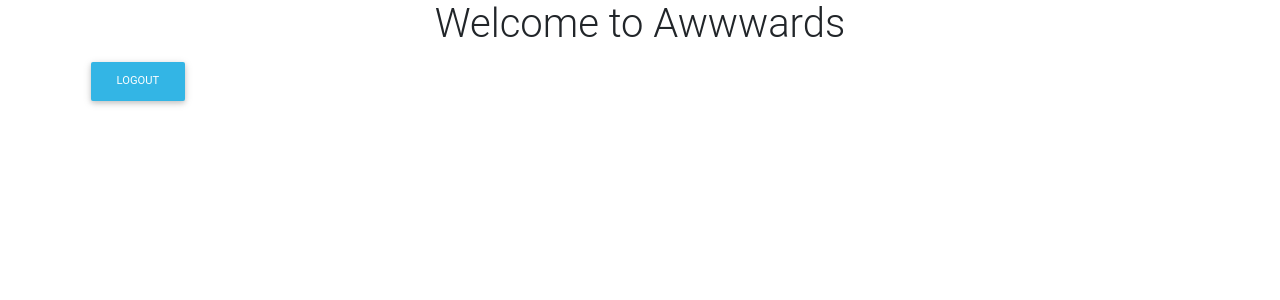
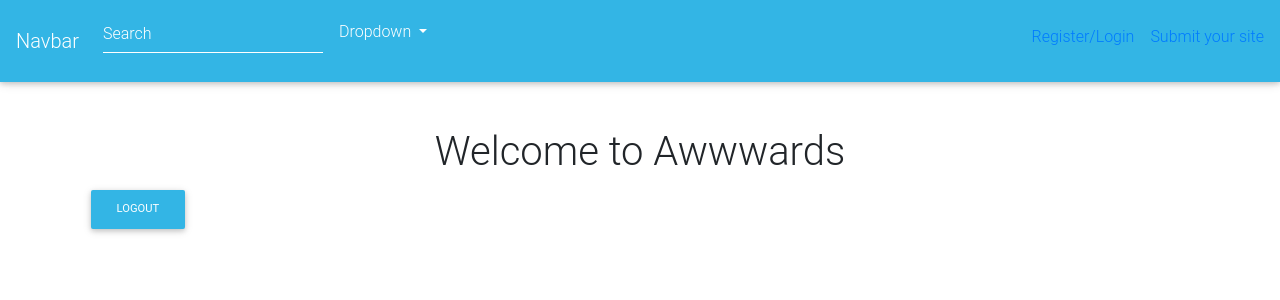
Before and after one commit to kojwangbora/awwards, a Django app: page / in a window 1280 px wide. Shown: the top 300 px of the page. Run offline with Django 4.2, Linux system fonts and the light colour scheme; some libraries are stand-ins or nearby versions.

Commit message:
add navbar for navigation

```diff
--- a/awwwardss/templates/base.html
+++ b/awwwardss/templates/base.html
@@ -11,6 +11,7 @@
     <title>Awwwards</title>
   </head>
   <body>
+      {% include 'navbar.html'%}
     {% block content %}
 
     {% endblock %}
--- a/awwwardss/templates/index.html
+++ b/awwwardss/templates/index.html
@@ -1,8 +1,8 @@
 {% extends 'base.html' %}
 
 {% block content %}
-{% include 'navbar.html' %}
-<div class="container">
+
+<div class="container" style="margin-top: 10%;">
     <h1 class="text-center">Welcome to Awwwards</h1>
     <a href="{% url 'logout' %}" class=" btn btn-md btn-info">Logout</a>
 </div>
--- a/awwwardss/templates/navbar.html
+++ b/awwwardss/templates/navbar.html
@@ -0,0 +1,34 @@
+<nav class="navbar fixed-top navbar-expand-lg navbar-dark scrolling-navbar bg-info">
+    <a class="navbar-brand" href="#">Navbar</a>
+    <button class="navbar-toggler" type="button" data-toggle="collapse" data-target="#navbarSupportedContent"
+      aria-controls="navbarSupportedContent" aria-expanded="false" aria-label="Toggle navigation">
+      <span class="navbar-toggler-icon"></span>
+    </button>
+    <div class="collapse navbar-collapse" id="navbarSupportedContent">
+      <ul class="navbar-nav mr-auto">
+        <li class="nav-item active">
+          <form class="form-inline">
+        <div class="md-form my-0">
+          <input class="form-control mr-sm-2" type="text" placeholder="Search" aria-label="Search">
+        </div>
+      </form>
+        </li>
+        <li class="nav-item dropdown">
+          <a class="nav-link dropdown-toggle" id="navbarDropdownMenuLink" data-toggle="dropdown" aria-haspopup="true"
+            aria-expanded="false">Dropdown
+          </a>
+          <div class="dropdown-menu dropdown-primary" aria-labelledby="navbarDropdownMenuLink">
+            <a class="dropdown-item" href="#">Action</a>
+            <a class="dropdown-item" href="#">Another action</a>
+            <a class="dropdown-item" href="#">Something else here</a>
+          </div>
+        </li>
+      </ul>
+
+      <ul class="navbar-nav navbar-right">
+        <li><a href="{% url 'login' %}"> Register/Login </a></li>
+        <li class="bg-info"><a href="" class="ml-3 bg-info "> Submit your site</a></li>
+      </ul>
+
+    </div>
+  </nav>
--- a/awwwardss/templates/registration/login.html
+++ b/awwwardss/templates/registration/login.html
@@ -1,7 +1,7 @@
 {% extends 'base.html' %}
 {% load crispy_forms_tags %}
 {% block content %}
-<div class="container">
+<div class="container" style="margin-top: 10%;">
     <form action="" method="post" novalidate>
         {% csrf_token%}
         {% bootstrap_form form %}
--- a/awwwardss/templates/registration/signup.html
+++ b/awwwardss/templates/registration/signup.html
@@ -2,7 +2,7 @@
 {% load bootstrap4 %}
 {% block content %}
 
-<div class="container">
+<div class="container" style="margin-top: 10%;">
     <form action="" method="post" novalidate>
         {% csrf_token%}
         {% bootstrap_form form %}
```
